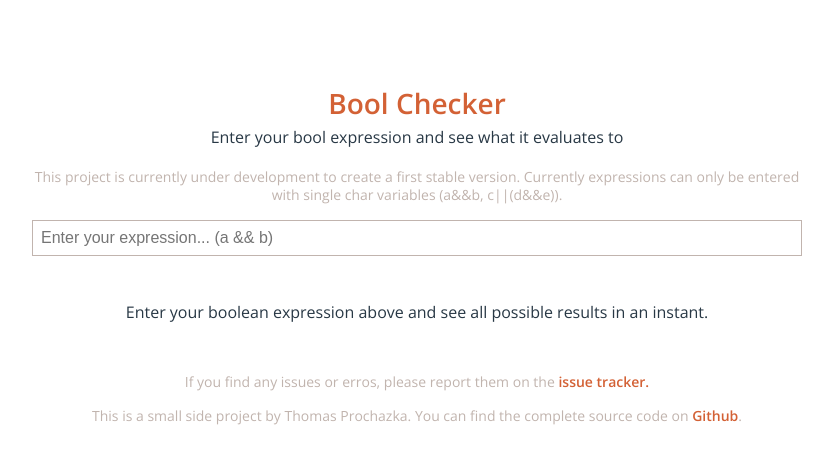
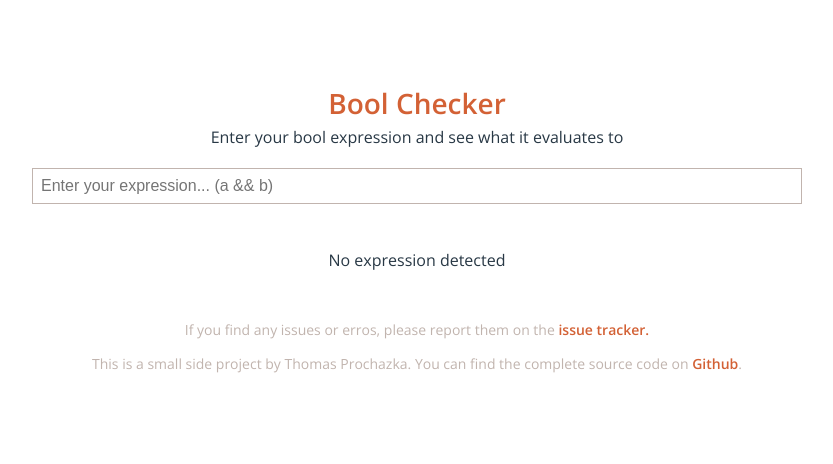
Before and after one commit to zlypher/bool, a React (Create React App) app: page / in a window 1280 px wide. Shown: the top 464 px of the page, without its empty margins (223-1056 px from the left). Built offline with nearby package versions, Linux system fonts and the light colour scheme.

Commit message:
Slightly adapt text on page

```diff
--- a/src/components/BoolCheck.js
+++ b/src/components/BoolCheck.js
@@ -86,14 +86,14 @@ export default class BoolCheck extends Component {
                         <tbody>
                             {state.arguments.map((args) =>
                                 <tr key={args}>
-                                    {args.map((a, i) => <td key={`${i}-${a}`}>{a}</td>)}
-                                    <td>{state.fn(setupEnvironment(state.variables, args)) ? "TRUE" : "FALSE"}</td>
+                                    {args.map((a, i) => <td key={`${i}-${a}`}>{a === 1 ? "true" : "false"}</td>)}
+                                    <td>{state.fn(setupEnvironment(state.variables, args)) ? "true" : "false"}</td>
                                 </tr>
                             )}
                         </tbody>
                     </table>
                 </div>
-            : <p className="BoolCheck-empty">Enter your boolean expression above and see all possible results in an instant.</p>}
+            : <p className="BoolCheck-empty">No expression detected</p>}
         </section>;
     }
 }
--- a/src/components/Header.css
+++ b/src/components/Header.css
@@ -15,9 +15,3 @@
     margin-top: 0;
     margin-bottom: 20px;
 }
-
-.Header-note {
-    font-size: 14px;
-    line-height: 18px;
-    color: #C1B4AE;
-}
--- a/src/components/Header.js
+++ b/src/components/Header.js
@@ -7,9 +7,6 @@ export default class Header extends Component {
         return <header className="Header">
             <h1 className="Header-main">{props.content}</h1>
             <h2 className="Header-sub">{props.subheader}</h2>
-            <p className="Header-note">
-                This project is currently under development to create a first stable version. Currently expressions can only be entered with single char variables (a&&b, c||(d&&e)).
-            </p>
         </header>;
     }
 }
```
